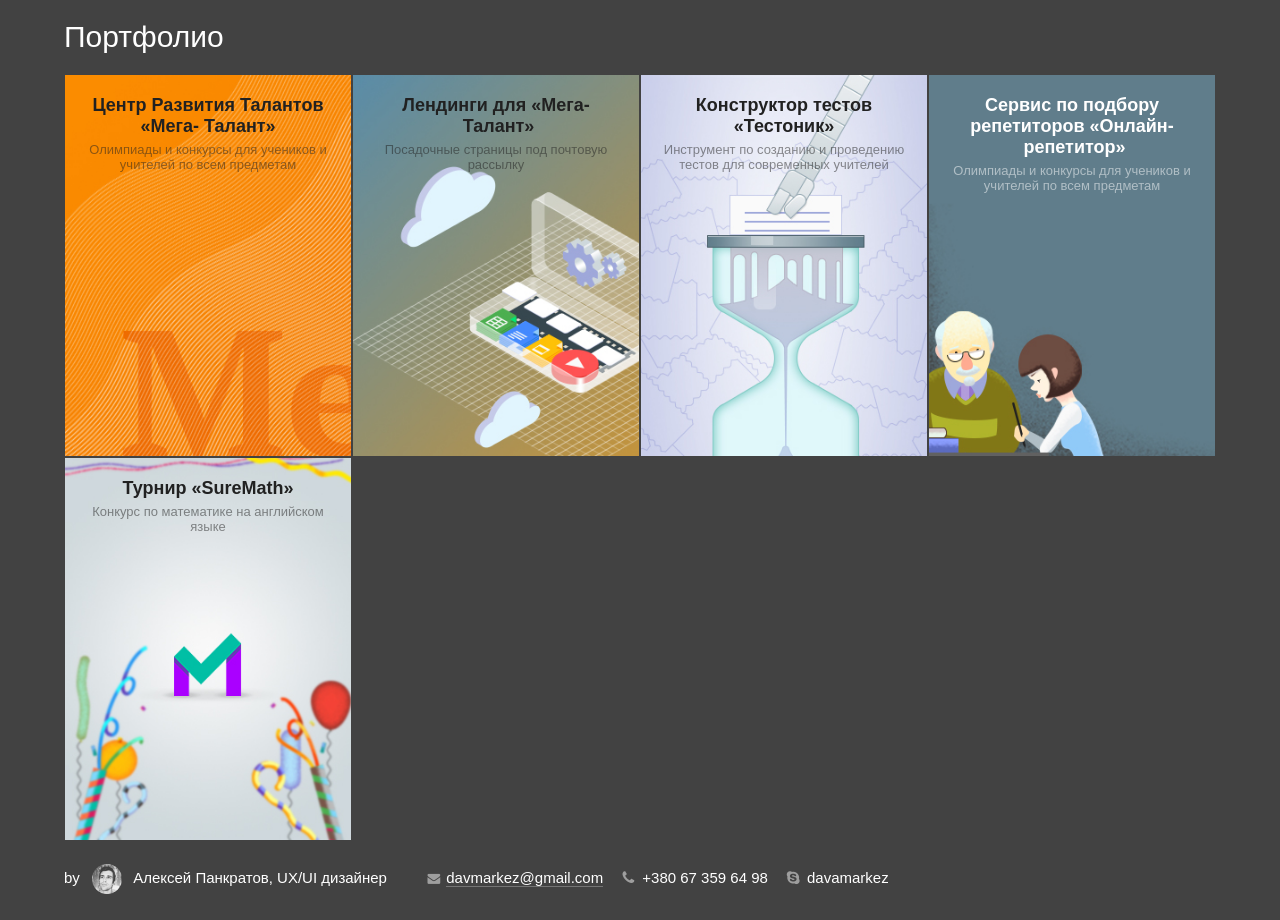
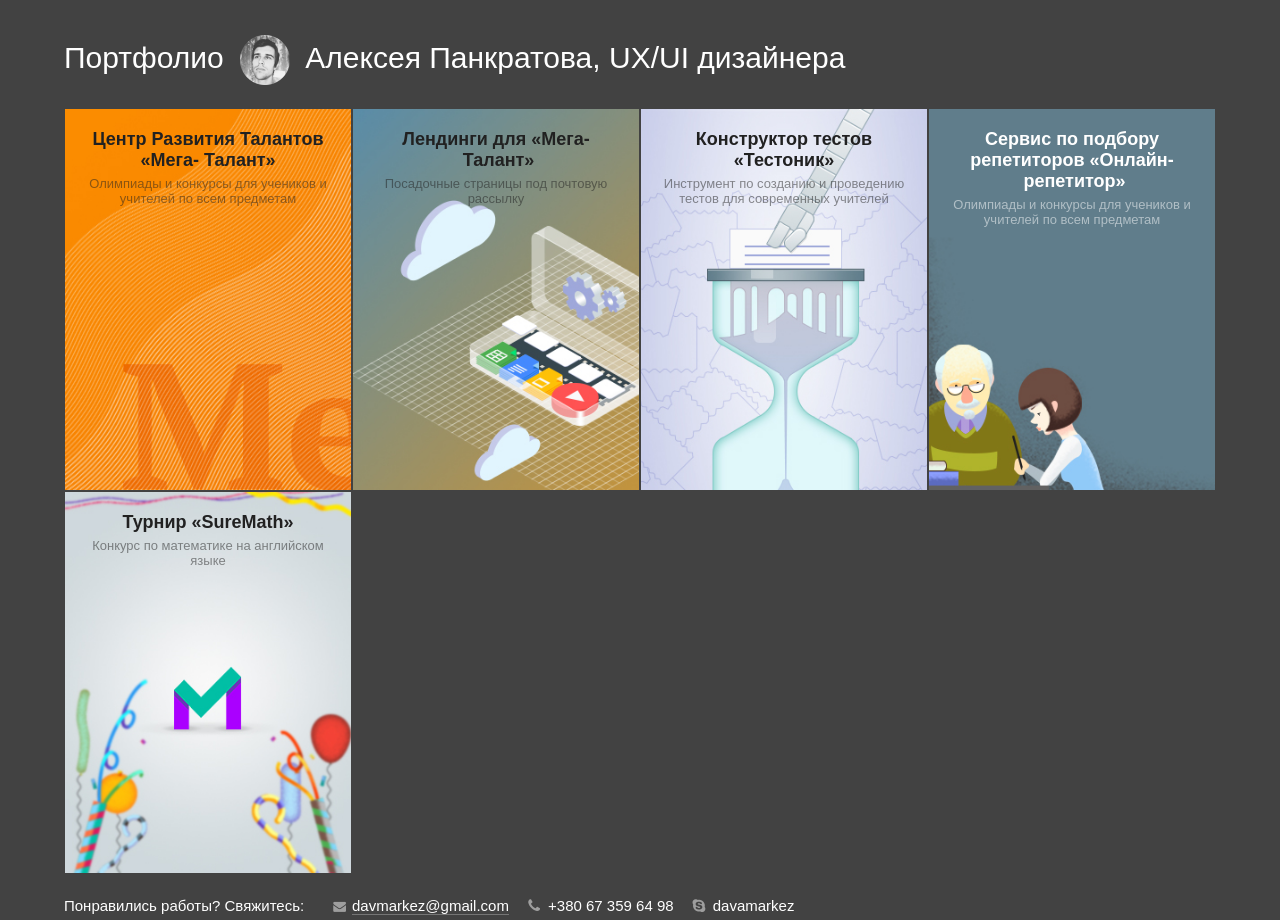
Before and after one commit to davamarkez/davamarkez.github.io, a plain HTML site: page index.html in a window 1280 px wide. Before the commit the page ends 899 px from the top, so only its background shows below. Drawn offline with Linux system fonts and the light colour scheme.

Commit message:
fix  main
h1

```diff
--- a/index.html
+++ b/index.html
@@ -10,7 +10,7 @@
 
   <body>
     <div class="container">
-      <h1>Портфолио</h1>
+      <h1>Портфолио <img src="img/face_round.png" alt="Фейс" width="50" height="50"> Алексея Панкратова, UX/UI дизайнера</h1>
       <div class="portfolio-grid">
         <div class="item">
           <a href="mt-presentation.html"></a>
@@ -58,7 +58,7 @@
       </div>
 
       <div class="contact-me">
-        <p>by <img src="img/face_round.png" alt="Фейс" width="30" height="30"> Алексей Панкратов, UX/UI дизайнер</p>
+        <p>Понравились работы? Свяжитесь:</p>
         <ul>
           <li><i class="fa fa-envelope fa-fw" aria-hidden="true"></i>&nbsp;<a href="mailto:davmarkez@gmail.com">davmarkez@gmail.com</a></li>
           <li><i class="fa fa-phone fa-fw" aria-hidden="true"></i>&nbsp;+380 67 359 64 98</li>
--- a/main-styles.css
+++ b/main-styles.css
@@ -14,10 +14,12 @@ body {
 
 h1 {
   font-weight: normal;
+  margin: 3% 0 2% 0;
 }
 
 h1 img {
   vertical-align: middle;
+  padding: 0 0.25em;
 }
 
 .portfolio-grid {
@@ -132,7 +134,7 @@ h1 img {
 .contact-me p {
   display: inline-block;
   margin: 0;
-  margin-right: 3%;
+  margin-right: 2%;
   margin-bottom: 0.5%;
 }
 
```
